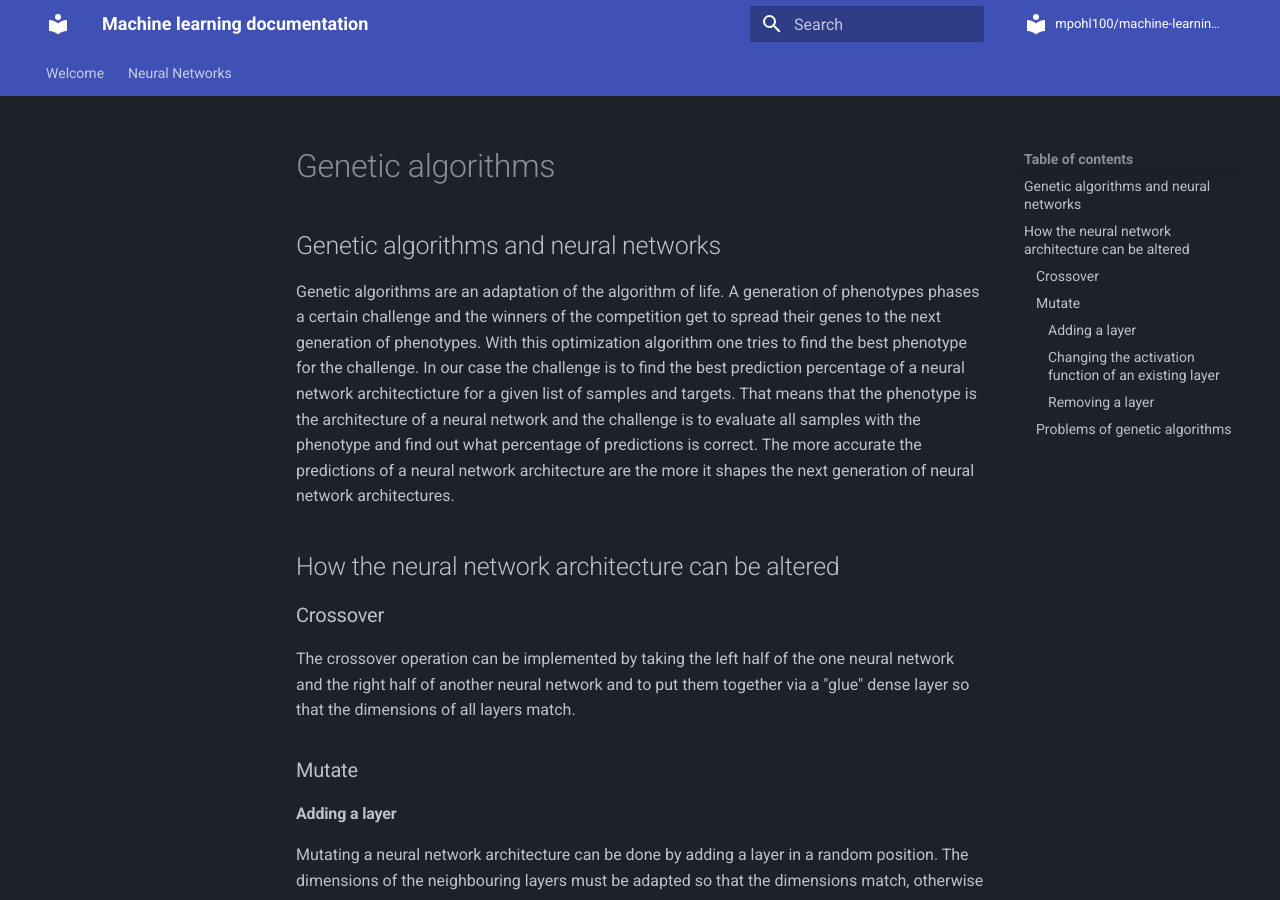
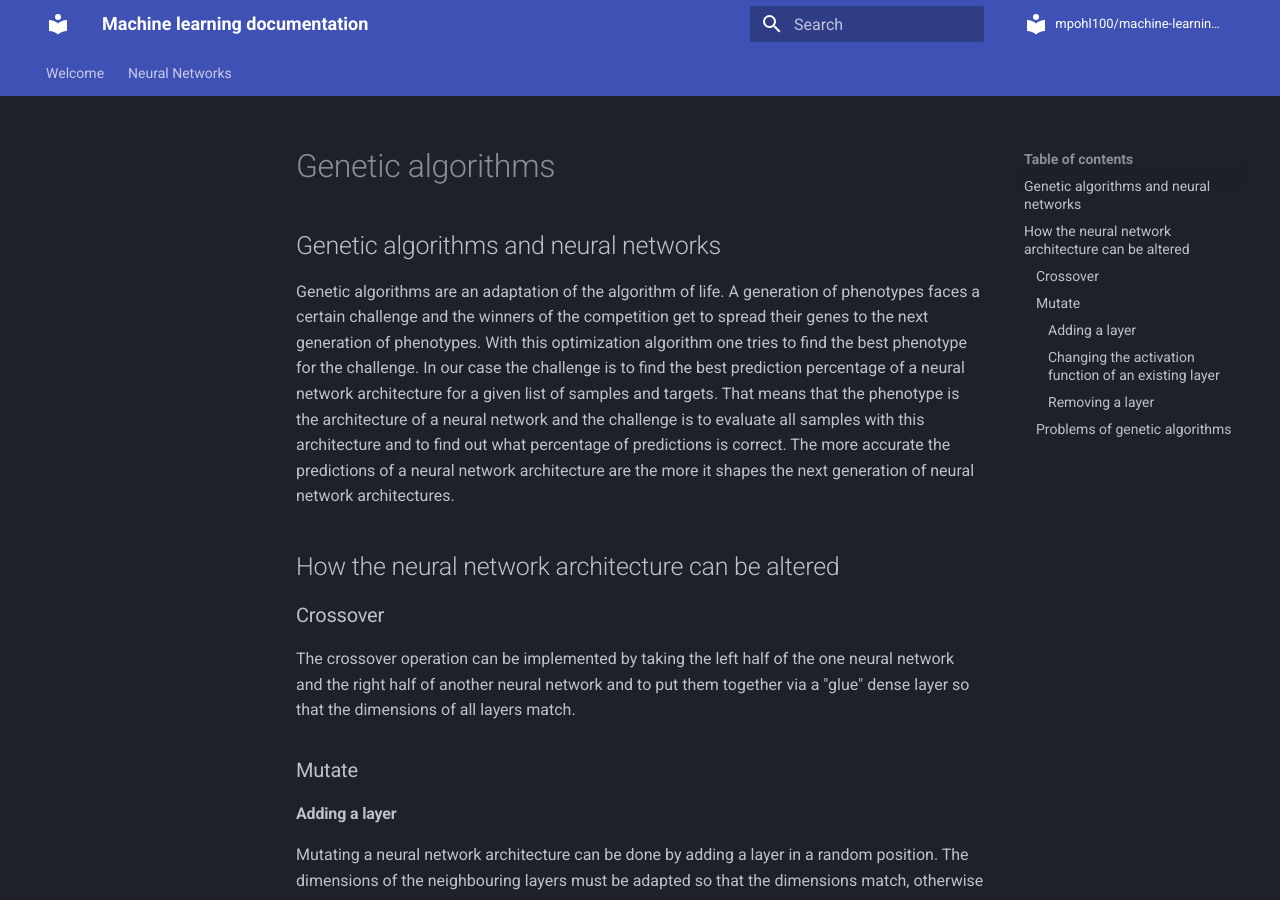
Before and after one commit to mpohl100/machine-learning-docs, an MkDocs documentation site: the page built from docs/genetic_algorithms.md, in a window 1280 px wide and 900 px high. Built offline with MkDocs 1.6.1 and Material for MkDocs 9.7.7, drawn with Linux system fonts in a browser that asks for light colours; comment, search, counter and statistics services are not loaded.

Commit message:
grammar correction

```diff
--- a/docs/genetic_algorithms.md
+++ b/docs/genetic_algorithms.md
@@ -1,7 +1,7 @@
 ## Genetic algorithms and neural networks
 
-Genetic algorithms are an adaptation of the algorithm of life. A generation of phenotypes phases a certain challenge and the winners of the competition get to spread their genes to the next generation of phenotypes. With this optimization algorithm one tries to find the best phenotype for the challenge.
-In our case the challenge is to find the best prediction percentage of a neural network architecticture for a given list of samples and targets. That means that the phenotype is the architecture of a neural network and the challenge is to evaluate all samples with the phenotype and find out what percentage of predictions is correct. The more accurate the predictions of a neural network architecture are the more it shapes the next generation of neural network architectures.
+Genetic algorithms are an adaptation of the algorithm of life. A generation of phenotypes faces a certain challenge and the winners of the competition get to spread their genes to the next generation of phenotypes. With this optimization algorithm one tries to find the best phenotype for the challenge.
+In our case the challenge is to find the best prediction percentage of a neural network architecture for a given list of samples and targets. That means that the phenotype is the architecture of a neural network and the challenge is to evaluate all samples with this architecture and to find out what percentage of predictions is correct. The more accurate the predictions of a neural network architecture are the more it shapes the next generation of neural network architectures.
 
 ## How the neural network architecture can be altered
 
```
